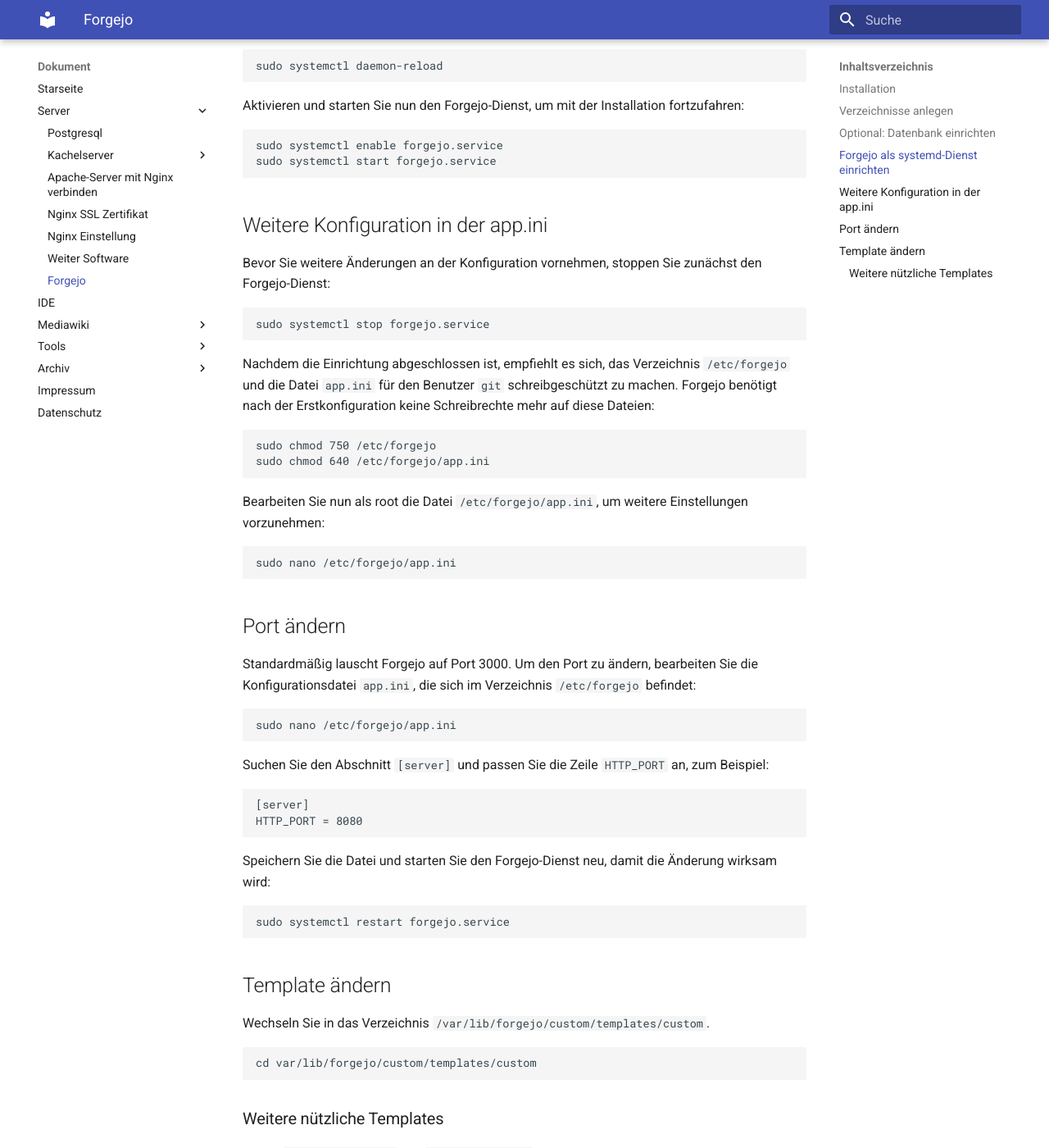
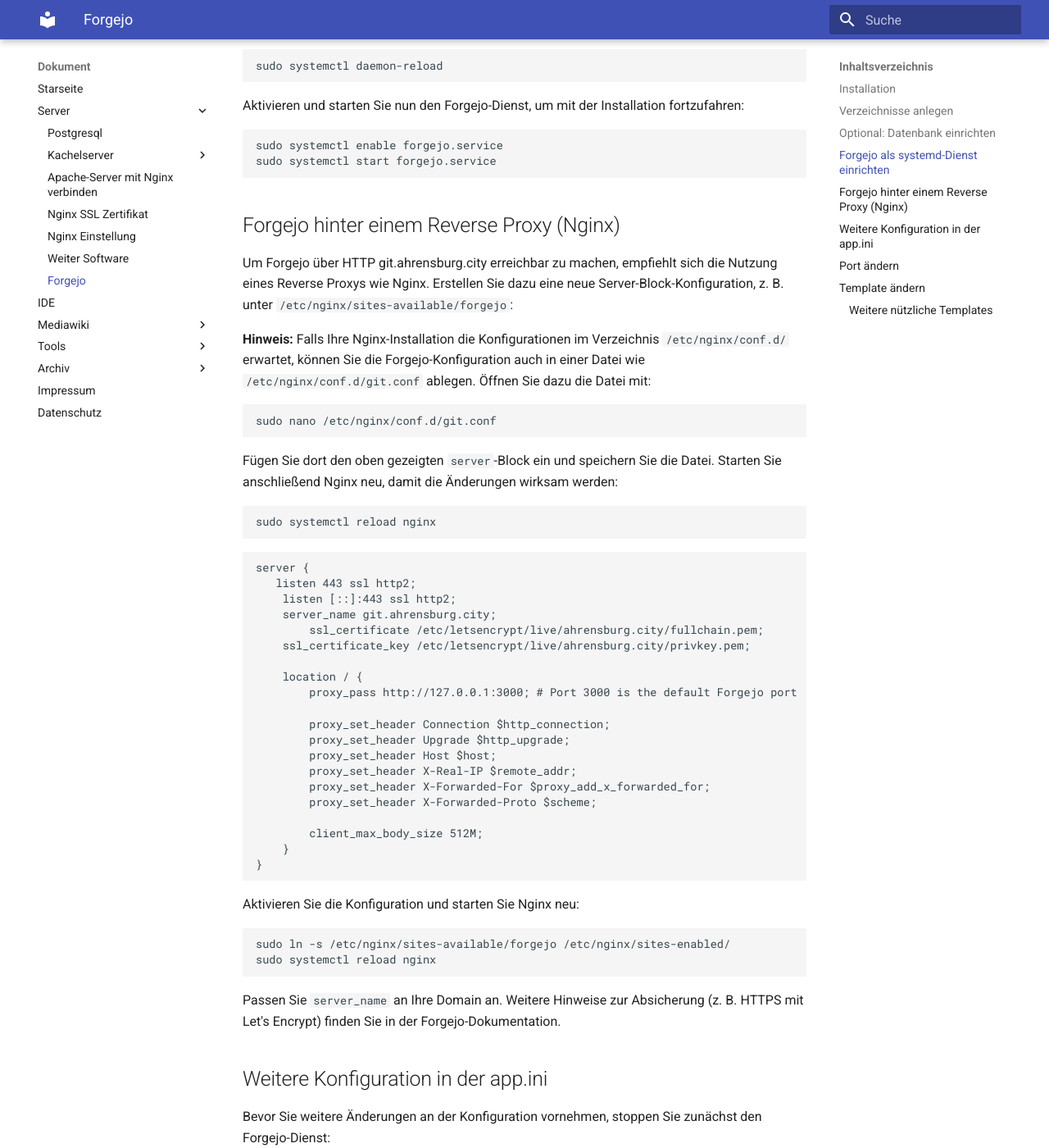
Before and after one commit to thorstenkloehn/dokument, an MkDocs documentation site: the page built from docs/Server/Forgejo.md, in a window 1280 px wide and 1400 px high, scrolled down 1767 px. Shown: the whole window at 82% size. Built offline with MkDocs 1.6.1 and Material for MkDocs 9.7.7, drawn with Linux system fonts in a browser that asks for light colours.

Commit message:
Dokumentation: Hinzufügen von Anweisungen zur Konfiguration von Forgejo hinter einem Reverse Proxy (Nginx) und Entfernen von Wiki.js aus der Liste der verwendeten Technologien

````diff
--- a/docs/Server/Forgejo.md
+++ b/docs/Server/Forgejo.md
@@ -68,6 +68,55 @@
 sudo systemctl enable forgejo.service
 sudo systemctl start forgejo.service
 ```
+## Forgejo hinter einem Reverse Proxy (Nginx)
+
+Um Forgejo über HTTP git.ahrensburg.city erreichbar zu machen, empfiehlt sich die Nutzung eines Reverse Proxys wie Nginx. Erstellen Sie dazu eine neue Server-Block-Konfiguration, z. B. unter `/etc/nginx/sites-available/forgejo`:
+
+**Hinweis:** Falls Ihre Nginx-Installation die Konfigurationen im Verzeichnis `/etc/nginx/conf.d/` erwartet, können Sie die Forgejo-Konfiguration auch in einer Datei wie `/etc/nginx/conf.d/git.conf` ablegen. Öffnen Sie dazu die Datei mit:
+
+```bash
+sudo nano /etc/nginx/conf.d/git.conf
+```
+
+Fügen Sie dort den oben gezeigten `server`-Block ein und speichern Sie die Datei. Starten Sie anschließend Nginx neu, damit die Änderungen wirksam werden:
+
+```bash
+sudo systemctl reload nginx
+```
+
+```nginx
+server {
+   listen 443 ssl http2;
+    listen [::]:443 ssl http2;
+    server_name git.ahrensburg.city;
+        ssl_certificate /etc/letsencrypt/live/ahrensburg.city/fullchain.pem;
+    ssl_certificate_key /etc/letsencrypt/live/ahrensburg.city/privkey.pem;
+
+    location / {
+        proxy_pass http://127.0.0.1:3000; # Port 3000 is the default Forgejo port
+
+        proxy_set_header Connection $http_connection;
+        proxy_set_header Upgrade $http_upgrade;
+        proxy_set_header Host $host;
+        proxy_set_header X-Real-IP $remote_addr;
+        proxy_set_header X-Forwarded-For $proxy_add_x_forwarded_for;
+        proxy_set_header X-Forwarded-Proto $scheme;
+
+        client_max_body_size 512M;
+    }
+}
+```
+
+Aktivieren Sie die Konfiguration und starten Sie Nginx neu:
+
+```bash
+sudo ln -s /etc/nginx/sites-available/forgejo /etc/nginx/sites-enabled/
+sudo systemctl reload nginx
+```
+
+Passen Sie `server_name` an Ihre Domain an. Weitere Hinweise zur Absicherung (z. B. HTTPS mit Let's Encrypt) finden Sie in der Forgejo-Dokumentation.
+
+
 ## Weitere Konfiguration in der app.ini
 
 Bevor Sie weitere Änderungen an der Konfiguration vornehmen, stoppen Sie zunächst den Forgejo-Dienst:
@@ -88,6 +137,9 @@
 ```bash
 sudo nano /etc/forgejo/app.ini
 ```
+
+
+
 ## Port ändern
 
 
````
Also changed, not shown: docs/index.md (+0 -1 lines).
